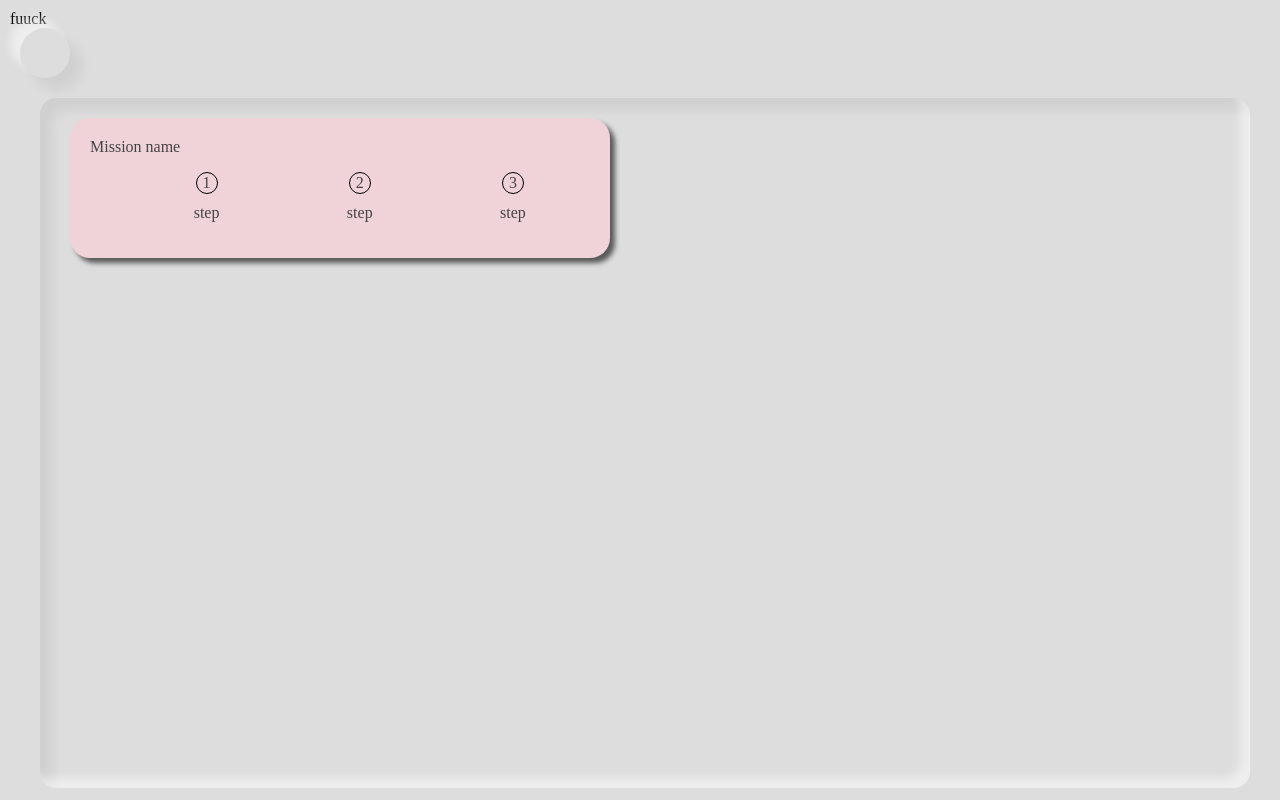
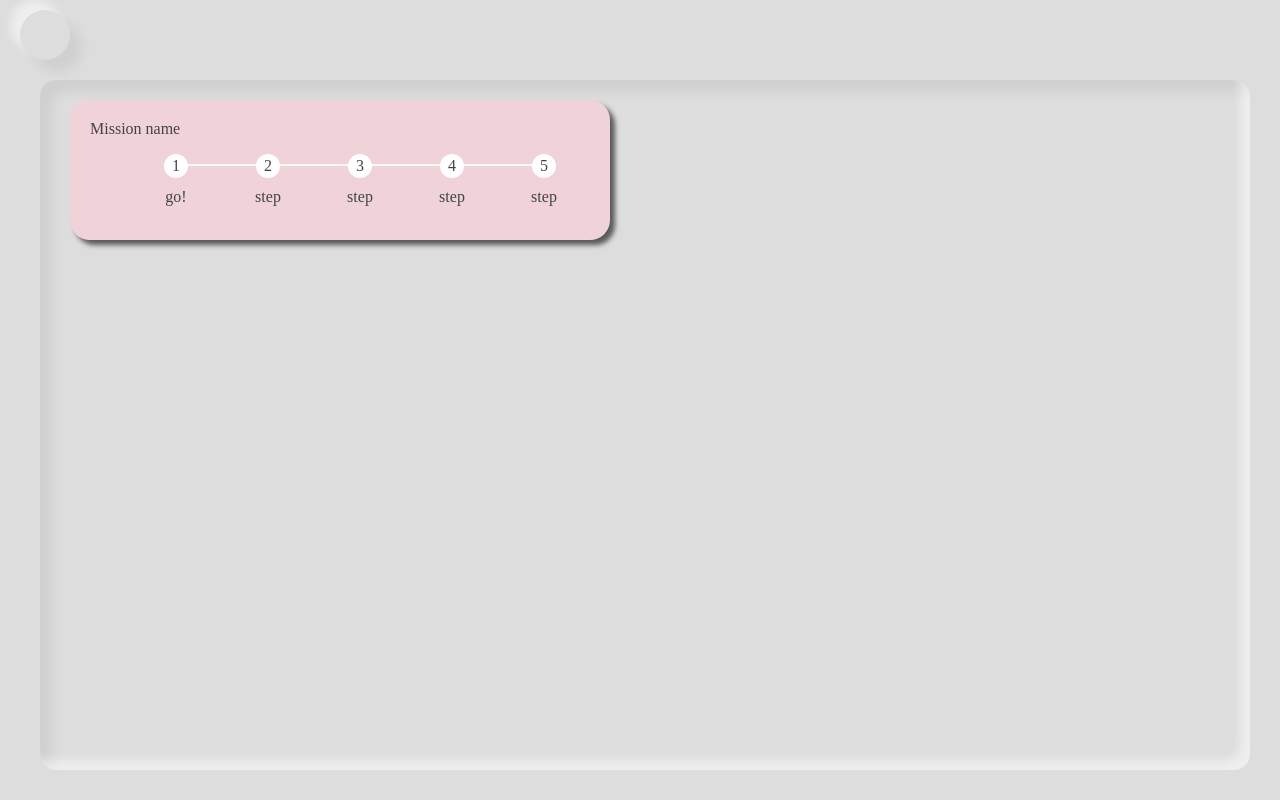
Before and after one commit to Kristopp/MakeitGit, a website built with webpack: page src/index.html in a window 1280 px wide. Built offline with nearby package versions, Linux system fonts and the light colour scheme.

Commit message:
change 0.1

```diff
--- a/src/Layout/base.js
+++ b/src/Layout/base.js
@@ -1,7 +1,10 @@
 export let html = {
     addItem: document.querySelector('.add-container'),
     modal: document.querySelector('.modal'),
-    closeModal: document.querySelector('.modal-header span')
+    closeModal: document.querySelector('.modal-header span'),
+    stepContainer: document.querySelector('steps-container'),
+    progressBar: document.querySelector('progressbar'),
+    activeProgressBar: document.querySelector('active'),
 
 }
-console.log(html)
+console.log(html.activeProgressBar)
--- a/src/index.html
+++ b/src/index.html
@@ -8,11 +8,11 @@
   <link rel="stylesheet" href="style.css">
   <script type="text/javascript" src="/dist/js/main.js" async></script>
 </head>
+
 <body class="body">
   <div class="header-container">
     <header class="header"></header>
   </div>
-  <div>fuuck</div>
   <div class="main-container">
     <div class="add-container">
     </div>
@@ -22,7 +22,10 @@
         <span class="card-text-name">Mission name</span>
         <div class="steps-container">
           <ul class="progressbar">
-            <li class="active">step</li>
+            <li class="active">
+              go!</li>
+            <li>step</li>
+            <li>step</li>
             <li>step</li>
             <li>step</li>
           </ul>
--- a/src/style.css
+++ b/src/style.css
@@ -54,10 +54,9 @@
   box-shadow: 5px 5px 5px rgba(0,0,0,0.6);
   color: #444;
   cursor: pointer;
-  transition: 0.5s ease;
+  z-index: 1;
 }
 .floating-main-card:hover {
-  transform: scale(1.1);
   box-shadow: 5px 5px 10px rgba(0,0,0,0.6);
 
 }
@@ -68,7 +67,7 @@
 .progressbar li {
   list-style-type: none;
   float: left;
-  width: 33.3%;
+  width: 20%;
   position: relative;
   text-align: center;
 }
@@ -79,20 +78,23 @@
   width: 20px;
   height: 20px;
   margin: 0 auto 10px auto;
-  border: 1px solid rgb(0, 0, 0);
+  border: 2px solid rgb(255, 255, 255);
   display: block;
   text-align: center;
   border-radius: 50%;
-  background-color: rgb(240 210 217);
+  background-color: white;
+  z-index: -1;
 }
 .progressbar li:after {
   content: '';
+  position: absolute;
   width: 100%;
   height: 2px;
-  background-color: rgba(0, 0, 0);
+  background-color: rgb(246, 250, 247);
   top: 10px;
   left: -50%;
   z-index: -1;
+
 }
 .progressbar li:first-child::after {
   content: none;
```
Also changed, not shown: src/index.js (+2 -6 lines), 1 other file.
